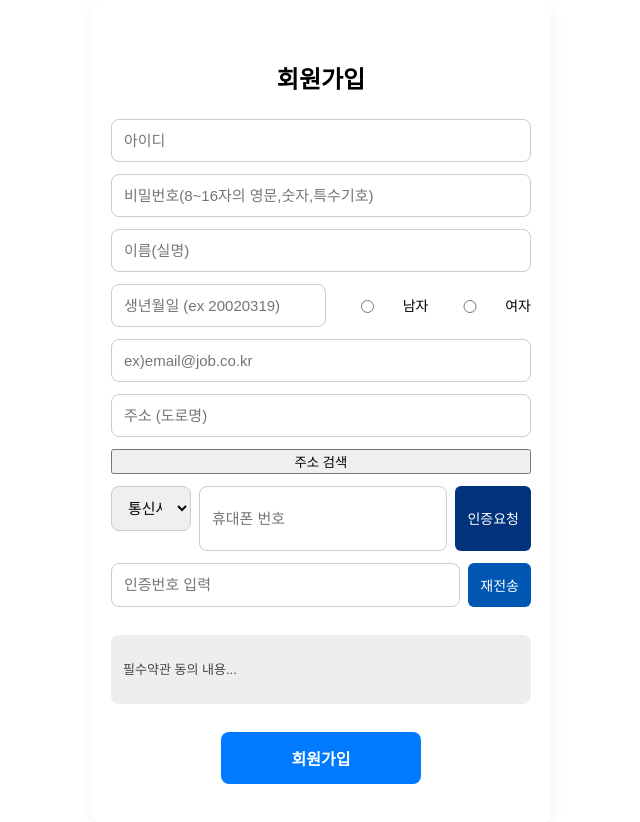
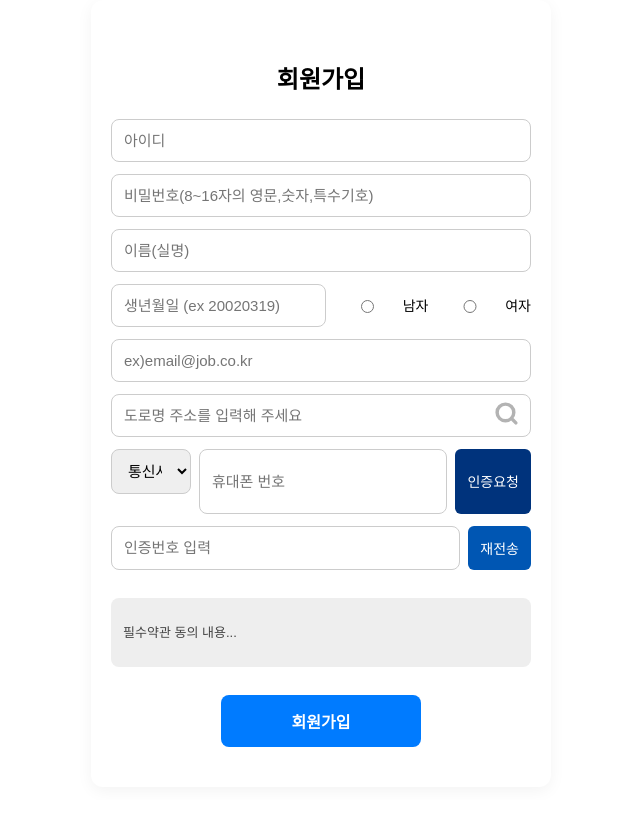
Before and after one commit to Jimin2123/RoadMap_front, a React (Vite) app: page /signup in a window 1280 px wide. Shown: the whole page, without its empty margins (319-959 px from the left). After the commit the page ends 800 px from the top, so only its background shows below. Built offline with nearby package versions, Linux system fonts and the light colour scheme; a web font is replaced by a local one.

Commit message:
feat(SignUpForm): Enhance address input with AddressSearch component and add search icon

```diff
--- a/src/components/Features/AddressSearch.tsx
+++ b/src/components/Features/AddressSearch.tsx
@@ -1,4 +1,5 @@
 import React from 'react';
+import SearchIcon from '../SettingIcons/SearchIcon';
 
 declare global {
   interface Window {
@@ -16,7 +17,7 @@ interface DaumPostcodeData {
   bname: string;
   buildingName: string;
   zonecode: string;
-  [key: string]: unknown; // 필요 시 확장 가능
+  [key: string]: unknown;
 }
 
 interface Props {
@@ -33,8 +34,18 @@ const AddressSearch: React.FC<Props> = ({ onAddressSelect }) => {
   };
 
   return (
-    <button type="button" onClick={openPostcode}>
-      주소 검색
+    <button
+      type="button"
+      onClick={openPostcode}
+      aria-label="주소 검색"
+      style={{
+        background: 'transparent',
+        border: 'none',
+        cursor: 'pointer',
+        padding: 0,
+      }}
+    >
+      <SearchIcon />
     </button>
   );
 };
--- /dev/null
+++ b/src/components/SettingIcons/SearchIcon.tsx
@@ -0,0 +1,13 @@
+const SearchIcon = () => (
+  <svg width="25" height="25" viewBox="0 0 29 29" fill="none" xmlns="http://www.w3.org/2000/svg">
+    <path
+      d="M25.375 25.375L20.1188 20.1188M22.9583 13.2917C22.9583 18.6304 18.6304 22.9583 13.2917 22.9583C7.95291 22.9583 3.625 18.6304 3.625 13.2917C3.625 7.95291 7.95291 3.625 13.2917 3.625C18.6304 3.625 22.9583 7.95291 22.9583 13.2917Z"
+      stroke="#B3B3B3"
+      strokeWidth="4"
+      strokeLinecap="round"
+      strokeLinejoin="round"
+    />
+  </svg>
+);
+
+export default SearchIcon;
--- a/src/components/SignUp/SignUpForm.tsx
+++ b/src/components/SignUp/SignUpForm.tsx
@@ -13,7 +13,7 @@ const SignUpForm: React.FC = () => {
     carrier: '',
     phone: '',
     code: '',
-    address: '', // 주소 필드 추가
+    address: '',
   });
 
   const [errors, setErrors] = useState<{ [key: string]: string }>({});
@@ -143,15 +143,20 @@ const SignUpForm: React.FC = () => {
         />
         {errors.email && <p className="error-text">{errors.email}</p>}
 
-        {/* ✅ 주소 검색 필드 */}
+        {/* ✅ 주소 입력 필드 + 아이콘 버튼 */}
+        <div style={{ display: 'flex', alignItems: 'center', position: 'relative' }}>
           <input
             name="address"
-          placeholder="주소 (도로명)"
+            placeholder="도로명 주소를 입력해 주세요"
             value={form.address}
             readOnly
             className={inputClass('address')}
+            style={{ flex: 1, paddingRight: '36px' }}
           />
+          <div style={{ position: 'absolute', right: '12px' }}>
             <AddressSearch onAddressSelect={handleAddressSelect} />
+          </div>
+        </div>
         {errors.address && <p className="error-text">{errors.address}</p>}
 
         <div className="phone-row">
```
Also changed, not shown: src/components/SettingIcons/UserIcon.tsx (+6 -2 lines). Lines whose indentation alone changed are shown as unchanged.
